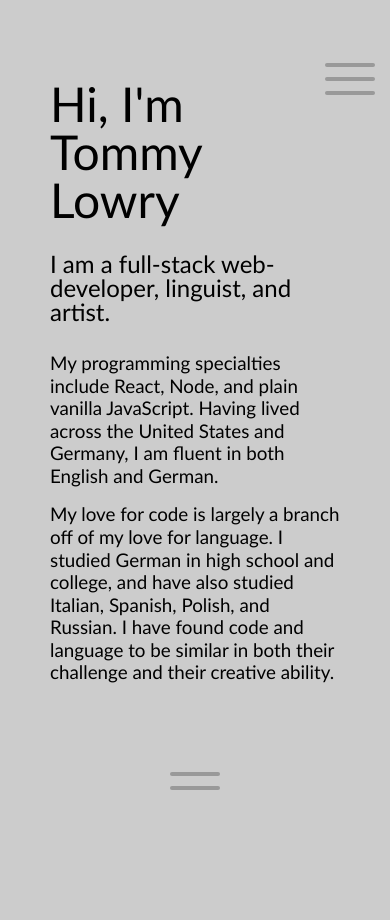
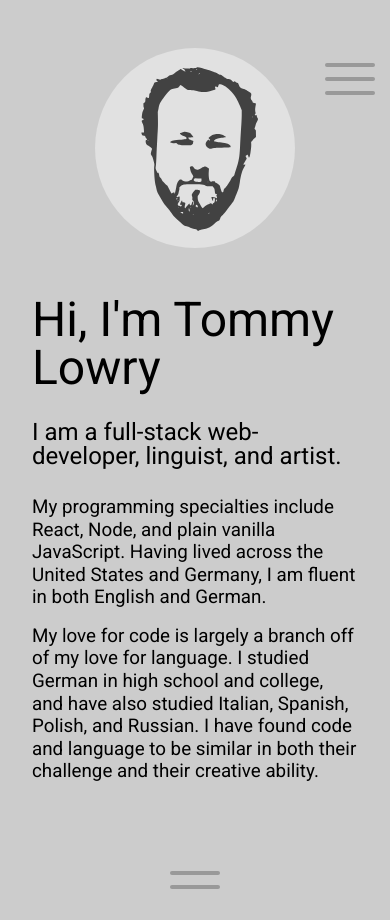
Before and after one commit to Tommydreamer57/react-portfolio-1, a React (Create React App) app: page / in a window 390 px wide. Before the commit the page ends 844 px from the top, so only its background shows below. Built offline with nearby package versions, Linux system fonts and the light colour scheme.

Commit message:
added logo

```diff
--- a/src/App.css
+++ b/src/App.css
@@ -1,5 +1,7 @@
 
 @import url("https://cdn.rawgit.com/konpa/devicon/df6431e323547add1b4cf45992913f15286456d3/devicon.min.css");
+
+@import url('https://fonts.googleapis.com/css?family=Roboto');
 
 
 html,
@@ -10,7 +12,7 @@ body,
     margin: 0;
     padding: 0;
     background: #CCC;
-    font-family: calibri;
+    font-family: Roboto;
 }
 
 * {
@@ -57,7 +59,7 @@ a {
 #logo {
     height: 75px;
     margin-left: 4px;
-    opacity: 0.6;
+    opacity: 0.7;
 }
 
 h1 {
@@ -119,6 +121,14 @@ p {
     overflow: hidden;
 }
 
+@media(min-width: 500px) {
+
+    .mobile-only {
+        display: none;
+    }
+
+}
+
 @media(max-width: 500px) {
 
     html, body #root {
@@ -126,8 +136,7 @@ p {
     }
 
     .content {
-        margin: 5rem 50px;
-        font-family: calibri;
+        margin: 3rem 2rem 5rem;
     }
 
     .current {
--- a/src/components/Menu/Menu.css
+++ b/src/components/Menu/Menu.css
@@ -49,7 +49,7 @@
     top: 0;
     border-left: 2rem solid rgba(0,0,0,0);
     border-bottom: 6rem solid rgba(0,0,0,0.2);
-    right: -35%;
+    right: -32.5%;
     /* right: -80%; */
 }
 
@@ -58,17 +58,17 @@
     bottom: 0;
     border-right: 2rem solid rgba(0,0,0,0);
     border-top: 6rem solid rgba(0,0,0,0.2);
-    left: -35%;
+    left: -32.5%;
     /* left: -80%; */
 }
 
 .menu-link:hover .slide-left {
-    left: -80%;
+    left: -85%;
     /* left: -31%; */
 }
 
 .menu-link:hover .slide-right {
-    right: -80%;
+    right: -85%;
     /* right: -31%; */
 }
 
--- a/src/components/views/About/About.css
+++ b/src/components/views/About/About.css
@@ -24,3 +24,31 @@
 .hide-more {
     height: 1px;
 }
+
+@media(max-width: 500px) {
+
+    #mobile-logo {
+        width: calc(100% - 6rem);
+        display: flex;
+        justify-content: center;
+        align-items: center;
+        margin: 3rem;
+    }
+
+    #mobile-logo-circle {
+        height: 200px;
+        width: 200px;
+        border-radius: 100px;
+        background: rgba(255, 255, 255, 0.4);
+        display: flex;
+        justify-content: center;
+        align-items: center;
+    }
+
+    #mobile-logo-circle img {
+        height: 175px;
+        margin-left: 10px;
+        opacity: 0.7;
+    }
+
+}
--- a/src/components/views/About/About.js
+++ b/src/components/views/About/About.js
@@ -2,6 +2,7 @@ import React, { Component } from 'react';
 import bio from '../../../bio';
 import './About.css';
 import { MoreButton } from '../../Buttons/Buttons';
+import logo from '../../assets/logo.svg';
 
 let i = 0
 
@@ -28,6 +29,11 @@ class About extends Component {
         return (
             <div id="About" className="content" >
                 <div id="about-wrapper">
+                    <div id="mobile-logo" className="mobile-only">
+                        <div id="mobile-logo-circle">
+                            <img src={logo} />
+                        </div>
+                    </div>
                     <h1>{bio.About.greeting}</h1>
                     <h3>{bio.About.intro}</h3>
                     {
```
